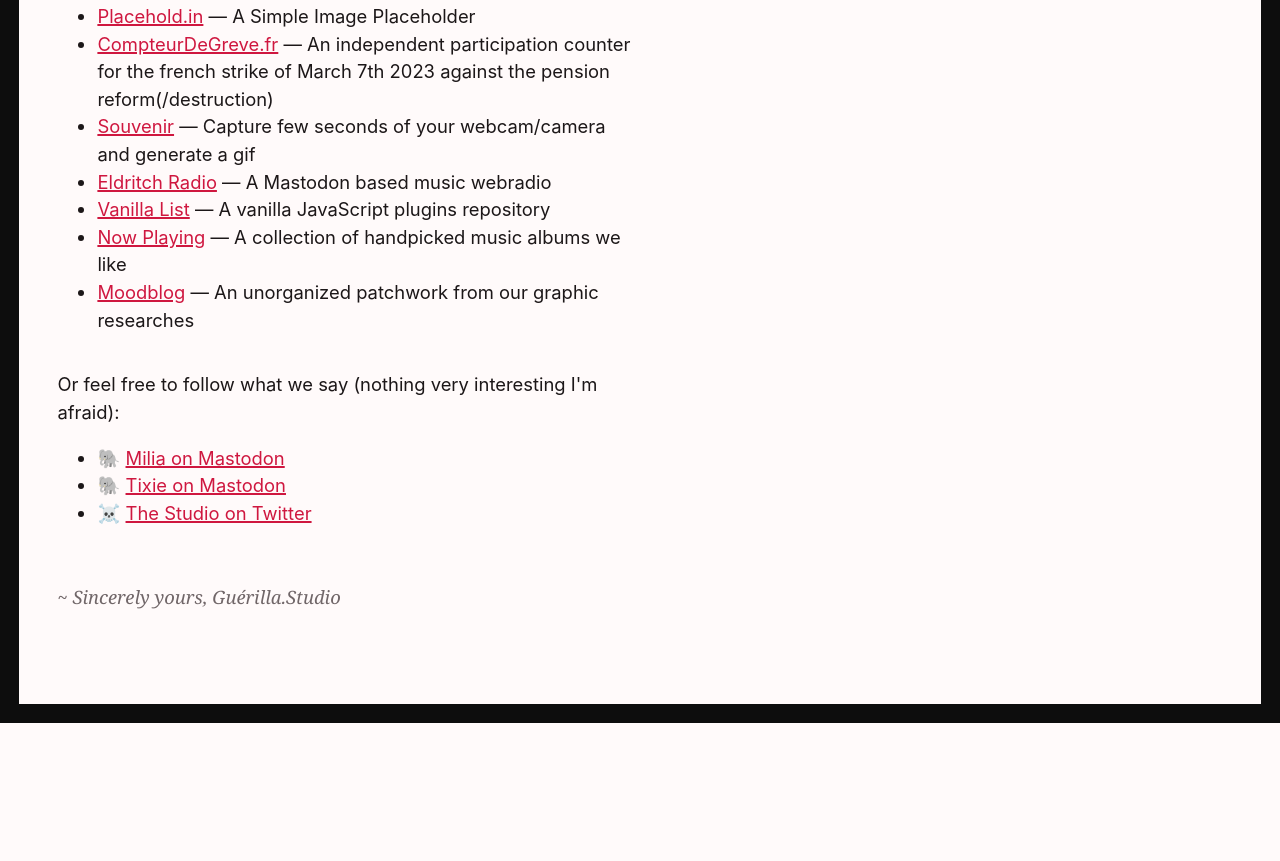
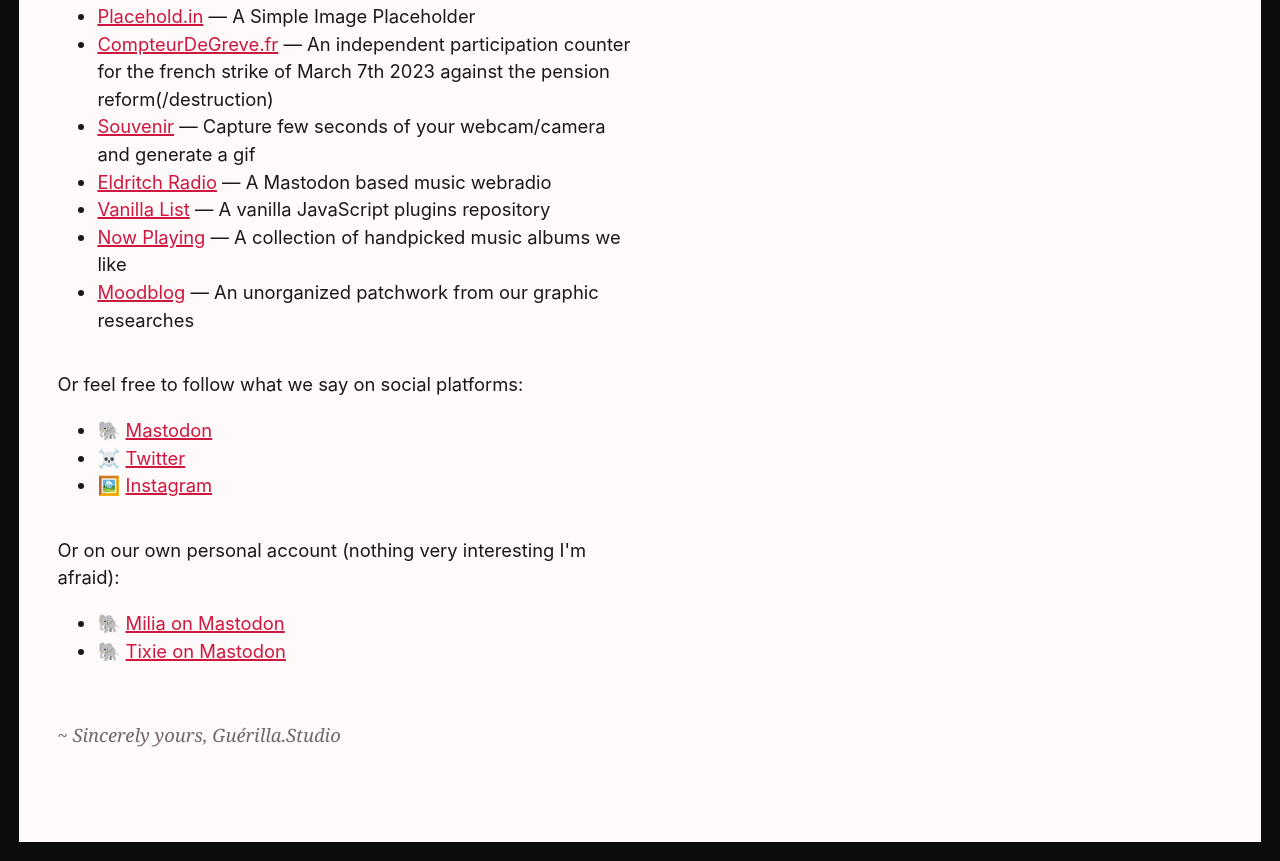
Before and after one commit to GuerillaStudio/guerilla.studio, an Eleventy site: page content/index.njk in a window 1280 px wide. Shown: the part 621-1482 px from the top of the page. Before the commit the page ends 1344 px from the top, so only its background shows below. Built offline with nearby package versions, Linux system fonts and the light colour scheme; Eleventy itself is replaced by a stand-in of ours; files that its build step writes are made by us from their sources.

Commit message:
Add Instagram and new Mastodon dedicated accounts

```diff
--- a/content/index.njk
+++ b/content/index.njk
@@ -29,9 +29,14 @@ eleventyNavigation:
 	<li><a href="https://music.guerilla.studio">Now Playing</a>&nbsp;— A collection of handpicked music albums we like</li>
 	<li><a href="https://inspiration.guerilla.studio">Moodblog</a>&nbsp;— An unorganized patchwork from our graphic researches</li>
 </ul>
-<p>Or feel free to follow what we say (nothing very interesting I'm afraid):</p>
+<p>Or feel free to follow what we say on social platforms:</p>
+<ul>
+	<li><span aria-hidden="true">🐘&nbsp;</span><a href="https://mastodon.guerilla.studio/@GuerillaHQ" rel="me">Mastodon</a></li>
+	<li><span aria-hidden="true">☠️&nbsp;</span><a href="https://twitter.com/GuerillaHQ">Twitter</a></li>
+	<li><span aria-hidden="true">🖼️&nbsp;</span><a href="https://twitter.com/GuerillaHQ">Instagram</a></li>
+</ul>
+<p>Or on our own personal account (nothing very interesting I'm afraid):</p>
 <ul>
 	<li><span aria-hidden="true">🐘&nbsp;</span><a href="https://mastodon.guerilla.studio/@milia" rel="me">Milia on Mastodon</a></li>
 	<li><span aria-hidden="true">🐘&nbsp;</span><a href="https://mastodon.guerilla.studio/@tixie" rel="me">Tixie on Mastodon</a></li>
-	<li><span aria-hidden="true">☠️&nbsp;</span><a href="https://twitter.com/GuerillaHQ">The Studio on Twitter</a></li>
 </ul>
```
